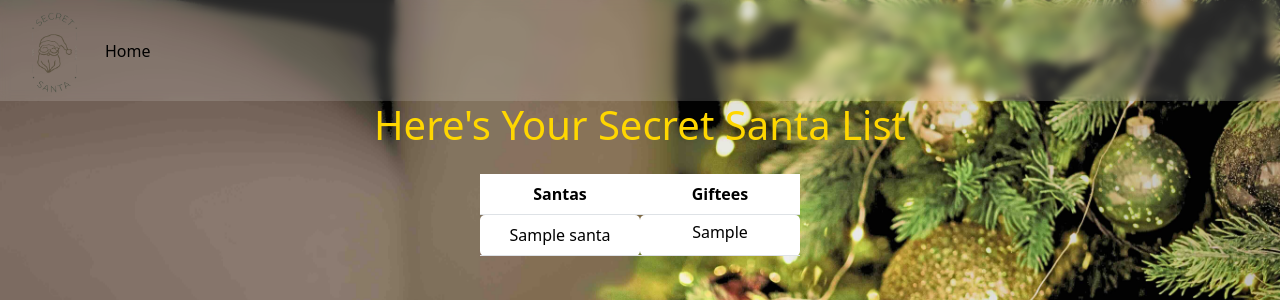
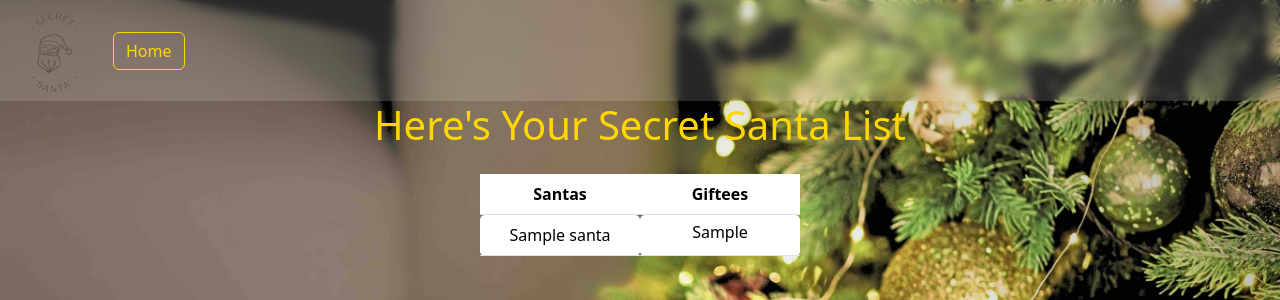
Before and after one commit to eddie-m-m/secret_santa_randomizer, a Flask app: page /view_list in a window 1280 px wide. Shown: the top 300 px of the page. Run offline with Flask 3, Linux system fonts and the light colour scheme; tables that the repository leaves empty hold one stand-in row (values such as "Sample post").

Commit message:
WIP styling in view_list template

```diff
--- a/templates/view_list.html
+++ b/templates/view_list.html
@@ -29,11 +29,16 @@
           <img src="static/img/santa.jpeg" width="=75" height="85" /> <br />
         </header>
         <div class="collapse navbar-collapse" id="navbarNav">
-          <ul class="navbar-nav">
-            <li class="nav-item">
-              <a class="nav-link active" href="{{ url_for('home') }}">Home</a>
-            </li>
-          </ul>
+          <div class="navbar-nav">
+            <div class="nav-item m-3">
+              <a
+                href="{{ url_for('home') }}"
+                class="btn btn-outline"
+                style="border-color: gold; color: gold"
+                >Home</a
+              >
+            </div>
+          </div>
         </div>
       </div>
     </nav>
```
